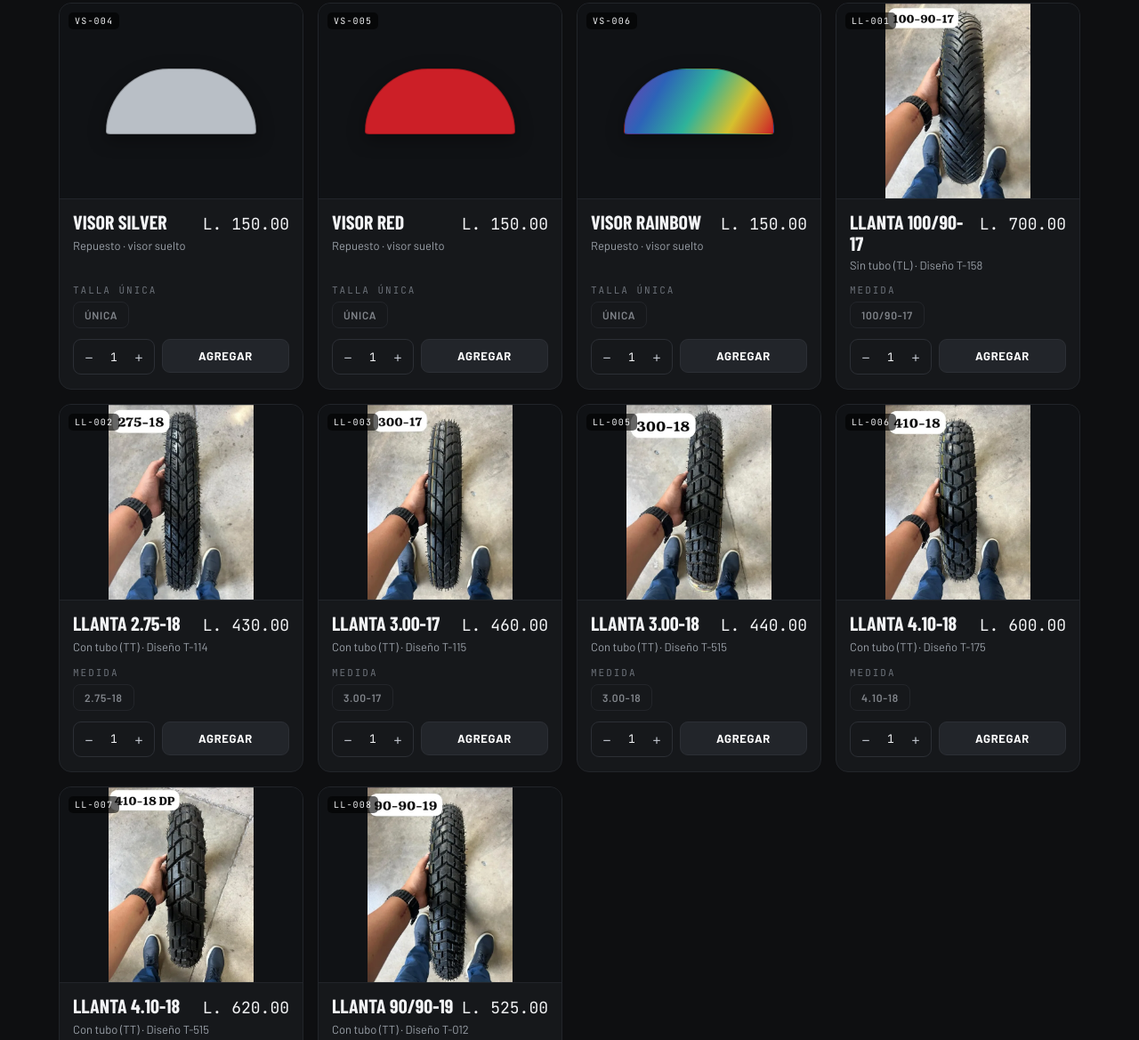
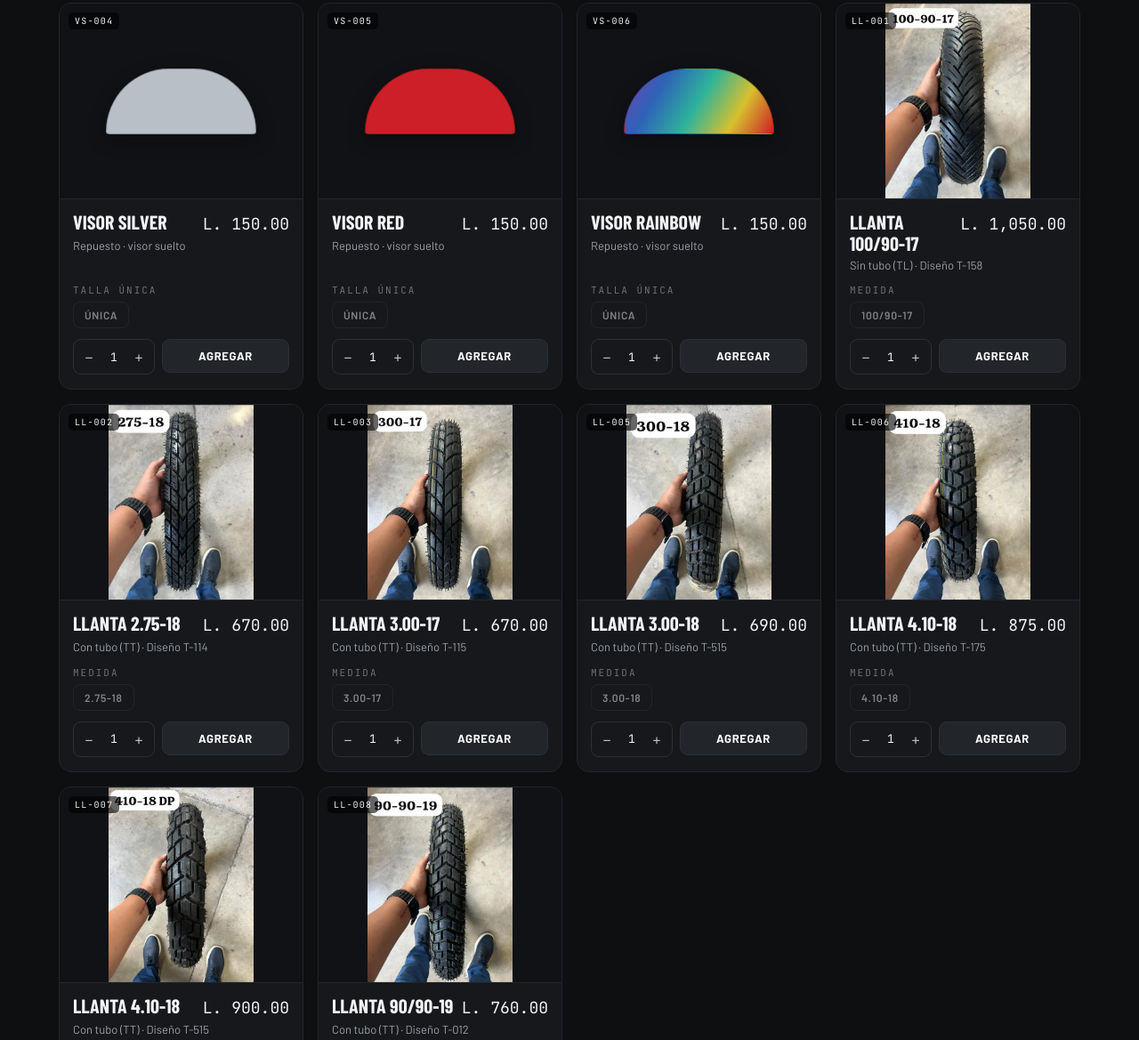
Before and after one commit to inversionesmyr/inversionesmyr.github.io, a plain HTML site: page index.html in a window 1280 px wide. Shown: the part 4092-5261 px from the top of the page at 89% size. Drawn offline with nearby package versions, Linux system fonts and the light colour scheme.

Commit message:
Llantas M&R de vuelta a precio 1
Co-Authored-By: Claude Opus 5.5 <noreply@anthropic.com>
Claude-Session: https://claude.ai/code/session_01Fsd6mSkY3wyeVXyJFczT13

```diff
--- a/index.html
+++ b/index.html
@@ -289,7 +289,7 @@ VISORES.forEach((v, i) => {
   CATALOGO.push({ id: "V" + (i + 1), tipo: "visor", ref: "VS-" + String(i + 1).padStart(3, "0"), foto: "",
     casco: "VISORES", visor: v, spoiler: "", tallas: [], titulo: "Visor " + v, detalle: "Repuesto · visor suelto", precio: 150 });
 });
-const LLANTAS = [["L1", "100/90-17", "TL", "T-158", 700, "assets/llantas/L1.webp"], ["L2", "2.75-18", "TT", "T-114", 430, "assets/llantas/L2.webp"], ["L3", "3.00-17", "TT", "T-115", 460, "assets/llantas/L3.webp"], ["L5", "3.00-18", "TT", "T-515", 440, "assets/llantas/L5.webp"], ["L6", "4.10-18", "TT", "T-175", 600, "assets/llantas/L6.webp"], ["L7", "4.10-18", "TT", "T-515", 620, "assets/llantas/L7.webp"], ["L8", "90/90-19", "TT", "T-012", 525, "assets/llantas/L8.webp"]];
+const LLANTAS = [["L1", "100/90-17", "TL", "T-158", 1050, "assets/llantas/L1.webp"], ["L2", "2.75-18", "TT", "T-114", 670, "assets/llantas/L2.webp"], ["L3", "3.00-17", "TT", "T-115", 670, "assets/llantas/L3.webp"], ["L5", "3.00-18", "TT", "T-515", 690, "assets/llantas/L5.webp"], ["L6", "4.10-18", "TT", "T-175", 875, "assets/llantas/L6.webp"], ["L7", "4.10-18", "TT", "T-515", 900, "assets/llantas/L7.webp"], ["L8", "90/90-19", "TT", "T-012", 760, "assets/llantas/L8.webp"]];
 LLANTAS.forEach((r) => {
   CATALOGO.push({ id: r[0], tipo: "llanta", ref: "LL-00" + r[0].slice(1), foto: r[5], casco: "LLANTAS", visor: "", spoiler: "", tallas: [], medida: r[1],
     titulo: "Llanta " + r[1], detalle: (r[2] === "TL" ? "Sin tubo (TL)" : "Con tubo (TT)") + " · Diseño " + r[3], precio: r[4], corto: "LLANTA " + r[1] + " " + r[2] + " " + r[3] });
```
